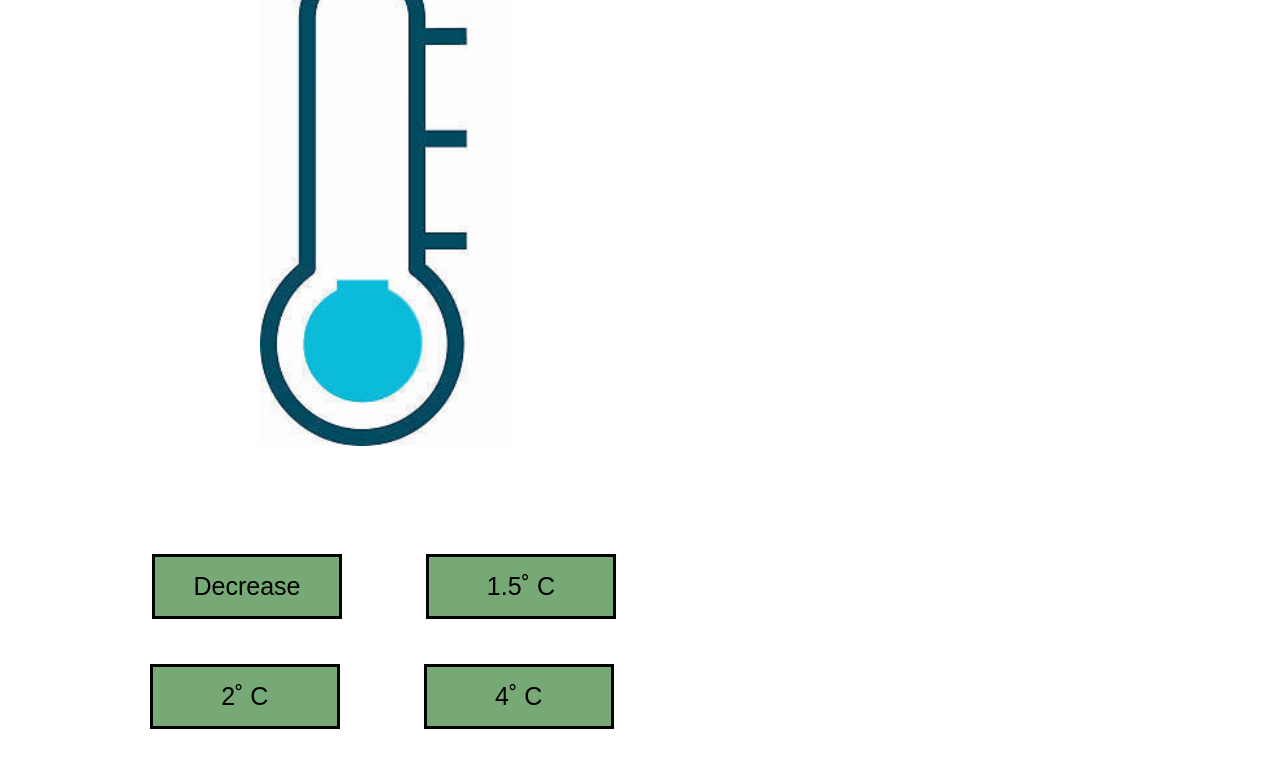
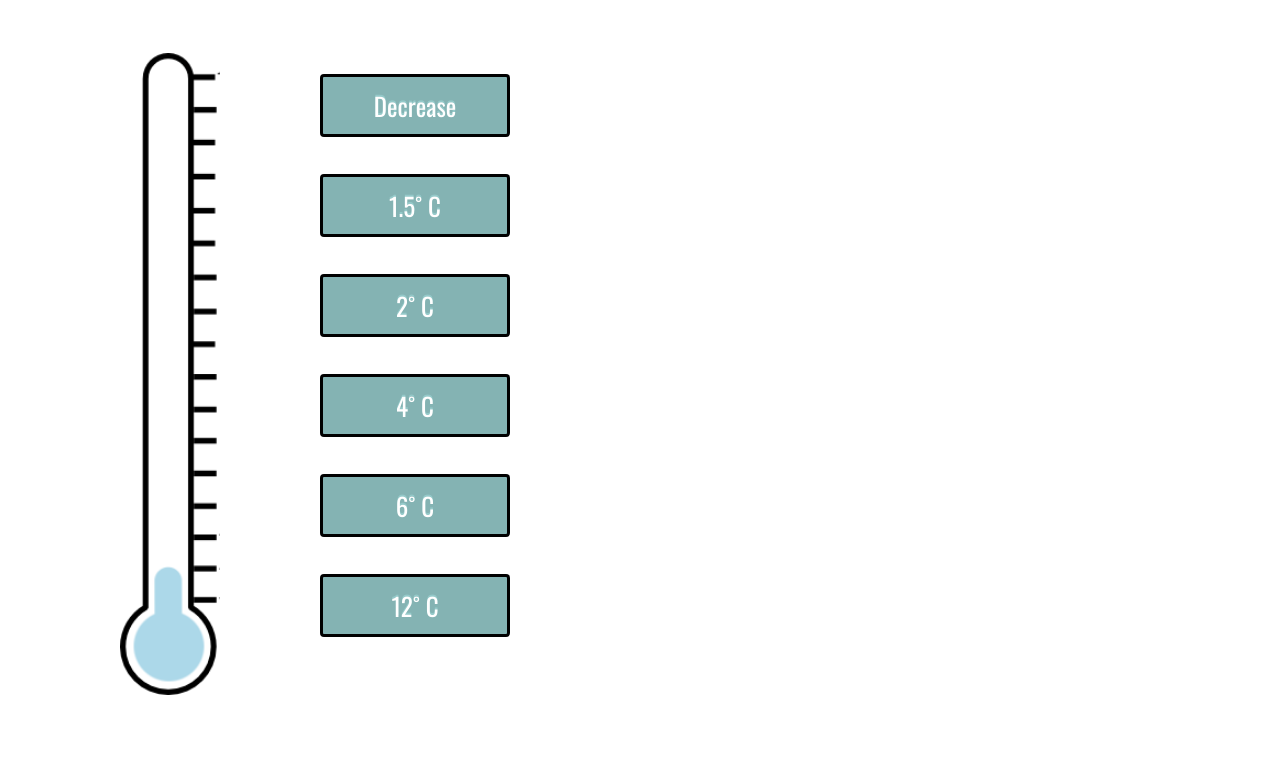
Before and after one commit to Claire-Thib/ecoasis, a plain HTML site: page temp.html in a window 1280 px wide. Shown: the part 278-1049 px from the top of the page. Drawn offline with nearby package versions, Linux system fonts and the light colour scheme.

Commit message:
temp animation

```diff
--- a/format.css
+++ b/format.css
@@ -91,99 +91,85 @@ h3 {
 
 
 #therm1{
-  width:250px;
+  width:100px;
 }
 #therm2{
-  width:250px;
+  width:100px;
   display: none;
 }
 #therm3{
-  width:250px;
+  width:100px;
   display: none;
 }
 #therm4{
-  width:250px;
+  width:100px;
   display: none;
 }
 #therm5{
-  width:250px;
+  width:100px;
   display: none;
 }
 #therm6{
-  width:250px;
+  width:100px;
   display: none;
 
 }
 
-div.temp {
+.temp {
   position: relative;
-  top: 100px;
-  left: 250px;
+  top: 20px;
+  left: 120px;
   width: 190px;
-  border: 10px solid #FFF;
 }
 
 #button1{
   position: relative;
-  top: 90px;
-  left: 150px;
+  top: -605px;
+  left: 320px;
   width: 190px;
   border: 3px solid #000;
 }
 
 #button2{
   position: relative;
-  top: 90px;
-  left: 225px;
+  top: -505px;
+  left: 120px;
   width: 190px;
   border: 3px solid #000;
 }
 
 #button3{
   position: relative;
-  top: 200px;
-  left: -250px;
+  top: -405px;
+  left: -80px;
   width: 190px;
   border: 3px solid #000;
 }
 
 #button4{
   position: relative;
-  top: 200px;
-  left: -175px;
+  top: -305px;
+  left: -280px;
   width: 190px;
   border: 3px solid #000;
 }
 
 #button5{
   position: relative;
-  top: 310px;
-  left: -650px;
+  top: -205px;
+  left: -480px;
   width: 190px;
   border: 3px solid #000;
 }
 
 #button6{
   position: relative;
-  top: 310px;
-  left: -575px;
+  top: -105px;
+  left: -680px;
   width: 190px;
   border: 3px solid #000;
 }
 
-.buttons{
-  background-color: #76A976;
-  border: none;
-  color: #000;
-  padding: 15px 32px;
-  text-align: center;
-  text-decoration: none;
-  display: inline-block;
-  font-size: 25px;
-  font-stretch: condensed;
-  margin: 4px 2px;
-  cursor: pointer;
-}
 
 #none{
   position: relative;
@@ -281,8 +267,9 @@ h2 {
   color: black;
   font-weight: 100;
   font-display: swap;
-  font-size: 50px;
-
+  font-size: 60px;
+	text-decoration: underline;
+	font-family: 'Oswald'
 }
 
 .image2{
@@ -303,6 +290,37 @@ h2 {
   width: 100%;
   height: 100%;
 
+}
 
+animate
+{
+	transition: all 0.1s;
+	-webkit-transition: all 0.1s;
+}
 
+.action-button
+{
+	position: relative;
+	padding: 10px 40px;
+  margin: 0px 10px 10px 0px;
+  float: left;
+	border-radius: 4px;
+	font-family: 'Oswald';
+	font-size: 25px;
+	color: #FFF;
+	text-decoration: none;
 }
+
+.blue
+{
+	background-color: #84B3B3;
+	border-bottom: 5px solid #7F9F9F;
+	text-shadow: 0px -2px #94C9C9;
+}
+
+.action-button:active
+{
+	transform: translate(0px,5px);
+  -webkit-transform: translate(0px,5px);
+	border-bottom: 1px solid;
+}
--- a/temp.html
+++ b/temp.html
@@ -4,7 +4,8 @@
     <link rel="stylesheet" href="format.css">
     <script src="more.js"></script>
     <meta name="viewport" content="width=device-width, initial-scale=1">
-
+    <link href='https://fonts.googleapis.com/css?family=Oswald' rel='stylesheet' type='text/css'>
+    <meta name="author" content="www.twitter.com/cheeriottis">
   </head>
     <body>
       <header>
@@ -26,50 +27,52 @@
       </div>
     </header>
 
+<center><h2>The Dangers of Rising Temperatures</h2></center>
+
   <div class="temp">
     <img
-   id=therm1 src="decrease.jpg"
+   id=therm1 src="decrease.png"
   alt="thermometer"></img>
   </div>
 
   <div class="temp">
     <img
-   id=therm2 src="1-2.jpg"
+   id=therm2 src="1.png"
   alt="thermometer"></img>
   </div>
 
   <div class="temp">
     <img
-   id=therm3 src="2.jpg"
+   id=therm3 src="2.png"
   alt="thermometer"></img>
   </div>
 
   <div class="temp">
     <img
-   id=therm4 src="4.jpg"
+   id=therm4 src="4.png"
   alt="thermometer"></img>
   </div>
 
   <div class="temp">
     <img
-   id=therm5 src="6.jpg"
+   id=therm5 src="6.png"
   alt="thermometer"></img>
   </div>
 
   <div class="temp">
     <img
-   id=therm6 src="12.jpg"
+   id=therm6 src="12.png"
   alt="thermometer"
     ></img>
   </div>
 
   <div>
-    <button class="buttons" id="button1" onclick="but1()">Decrease</button>
-    <button class="buttons" id="button2" onclick="but2()">1.5˚ C</button>
-    <button class="buttons" id="button3" onclick="but3()">2˚ C</button>
-    <button class="buttons" id="button4" onclick="but4()">4˚ C</button>
-    <button class="buttons" id="button5" onclick="but5()">6˚ C</button>
-    <button class="buttons" id="button6" onclick="but6()">12˚ C</button>
+    <button class="action-button shadow animate blue" id="button1" onclick="but1()">Decrease</button>
+    <button class="action-button shadow animate blue" id="button2" onclick="but2()">1.5˚ C</button>
+    <button class="action-button shadow animate blue" id="button3" onclick="but3()">2˚ C</button>
+    <button class="action-button shadow animate blue" id="button4" onclick="but4()">4˚ C</button>
+    <button class="action-button shadow animate blue" id="button5" onclick="but5()">6˚ C</button>
+    <button class="action-button shadow animate blue" id="button6" onclick="but6()">12˚ C</button>
   </div>
 
   <p id="none" style="display:none">
```
Also changed, not shown: 1.png (added), 12.png (added), 2.png (added), 4.png (added), 6.png (added), decrease.png (added).
